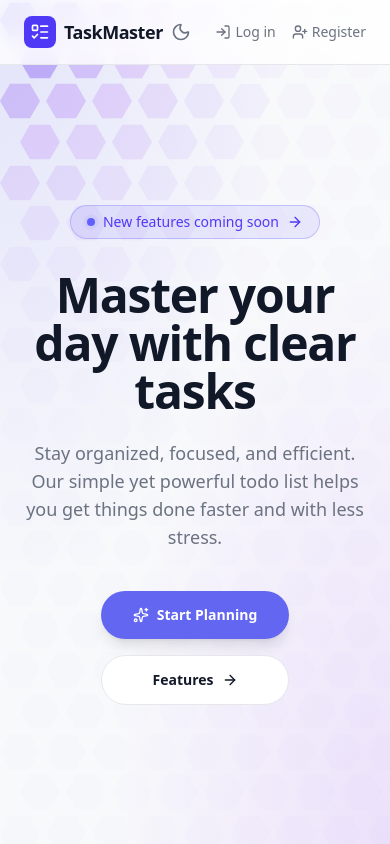
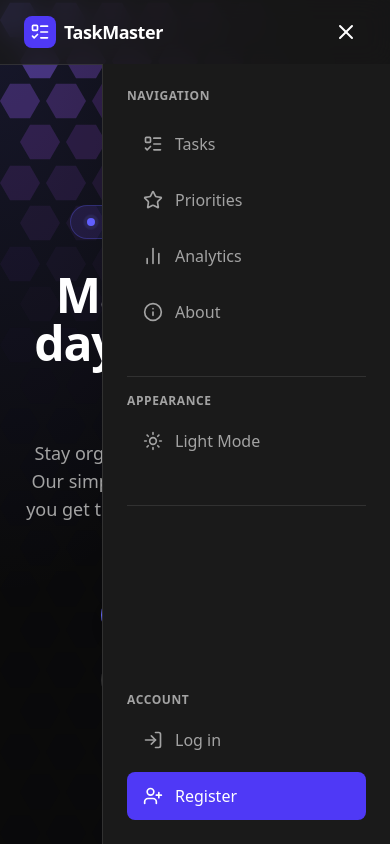
Before and after one commit to NarendraDabhi580/TodoMaster_MERN_application, a React (Vite) app in the folder frontend/: page / in a window 390 px wide. Both pictures are taken after a click on the button "Toggle menu". Built offline with nearby package versions, Linux system fonts and the light colour scheme; no server answers.

Commit message:
implement menu for small devices

```diff
--- a/frontend/src/components/Navbar.jsx
+++ b/frontend/src/components/Navbar.jsx
@@ -5,11 +5,13 @@ import {
   ListTodo,
   LogIn,
   LogOut,
+  Menu,
   Moon,
   Star,
   Sun,
   User,
   UserPlus,
+  X,
 } from "lucide-react";
 import toast from "react-hot-toast";
 import { useState } from "react";
@@ -23,9 +25,18 @@ const Navbar = () => {
   const { isAuthenticated, logout } = useAuth();
   const { theme, toggleTheme } = useTheme();
   const [showLogoutConfirm, setShowLogoutConfirm] = useState(false);
+  const [isMobileMenuOpen, setIsMobileMenuOpen] = useState(false);
 
   // Get current path
   const currentPath = location.pathname;
+
+  const toggleMobileMenu = () => {
+    setIsMobileMenuOpen(!isMobileMenuOpen);
+  };
+
+  const closeMobileMenu = () => {
+    setIsMobileMenuOpen(false);
+  };
 
   const handleLogout = () => {
     setShowLogoutConfirm(true);
@@ -33,6 +44,7 @@ const Navbar = () => {
 
   const performLogout = async () => {
     setShowLogoutConfirm(false); // Close the dialog first
+    closeMobileMenu(); // Close mobile menu
 
     try {
       await logout(); // Logout from context handles API call
@@ -103,7 +115,8 @@ const Navbar = () => {
           </Link>
         </div>
 
-        <div className="flex items-center gap-4">
+        {/* Desktop Actions */}
+        <div className="hidden md:flex items-center gap-4">
           <button
             onClick={(e) => toggleTheme(e)}
             className="p-2 rounded-full hover:bg-(--bg-primary) transition-colors group cursor-pointer"
@@ -164,6 +177,19 @@ const Navbar = () => {
             </>
           )}
         </div>
+
+        {/* Mobile Menu Button */}
+        <button
+          onClick={toggleMobileMenu}
+          className="md:hidden p-2 rounded-lg hover:bg-(--bg-primary) transition-colors"
+          aria-label="Toggle menu"
+        >
+          {isMobileMenuOpen ? (
+            <X className="h-6 w-6 text-(--text-primary)" />
+          ) : (
+            <Menu className="h-6 w-6 text-(--text-primary)" />
+          )}
+        </button>
       </div>
 
       {/* Logout Confirmation Dialog */}
@@ -174,6 +200,163 @@ const Navbar = () => {
         title="Confirm Logout"
         message="Are you sure you want to logout? You will need to login again to access your tasks."
       />
+
+      {/* Mobile Menu Overlay */}
+      {isMobileMenuOpen && (
+        <div
+          className="fixed top-16 left-0 right-0 bottom-0 bg-black/50 backdrop-blur-sm z-40 md:hidden"
+          onClick={closeMobileMenu}
+        />
+      )}
+
+      {/* Mobile Menu Slide-in */}
+      <div
+        className={`fixed top-16 right-0 h-[calc(100vh-4rem)] w-72 bg-(--bg-secondary) border-l border-(--border-color) z-50 transform transition-transform duration-300 ease-in-out md:hidden ${
+          isMobileMenuOpen ? "translate-x-0" : "translate-x-full"
+        }`}
+      >
+        <div className="flex flex-col h-full p-6 overflow-y-auto">
+          {/* Navigation Links */}
+          <div className="flex flex-col gap-2 mb-6">
+            <h3 className="text-xs font-semibold text-(--text-secondary) uppercase tracking-wider mb-2">
+              Navigation
+            </h3>
+            <Link
+              to="/tasks"
+              onClick={closeMobileMenu}
+              className={`flex items-center gap-3 px-4 py-3 rounded-lg transition-all ${
+                currentPath === "/tasks"
+                  ? "bg-indigo-600 text-white font-semibold"
+                  : "text-(--text-secondary) hover:bg-(--bg-primary) hover:text-(--text-primary)"
+              }`}
+            >
+              <ListTodo className="h-5 w-5" />
+              <span>Tasks</span>
+            </Link>
+            <Link
+              to="/priorities"
+              onClick={closeMobileMenu}
+              className={`flex items-center gap-3 px-4 py-3 rounded-lg transition-all ${
+                currentPath === "/priorities"
+                  ? "bg-indigo-600 text-white font-semibold"
+                  : "text-(--text-secondary) hover:bg-(--bg-primary) hover:text-(--text-primary)"
+              }`}
+            >
+              <Star className="h-5 w-5" />
+              <span>Priorities</span>
+            </Link>
+            <Link
+              to="/analytics"
+              onClick={closeMobileMenu}
+              className={`flex items-center gap-3 px-4 py-3 rounded-lg transition-all ${
+                currentPath === "/analytics"
+                  ? "bg-indigo-600 text-white font-semibold"
+                  : "text-(--text-secondary) hover:bg-(--bg-primary) hover:text-(--text-primary)"
+              }`}
+            >
+              <BarChart2 className="h-5 w-5" />
+              <span>Analytics</span>
+            </Link>
+            <Link
+              to="/about"
+              onClick={closeMobileMenu}
+              className={`flex items-center gap-3 px-4 py-3 rounded-lg transition-all ${
+                currentPath === "/about"
+                  ? "bg-indigo-600 text-white font-semibold"
+                  : "text-(--text-secondary) hover:bg-(--bg-primary) hover:text-(--text-primary)"
+              }`}
+            >
+              <Info className="h-5 w-5" />
+              <span>About</span>
+            </Link>
+          </div>
+
+          {/* Divider */}
+          <div className="border-t border-(--border-color) my-4" />
+
+          {/* Theme Toggle */}
+          <div className="mb-6">
+            <h3 className="text-xs font-semibold text-(--text-secondary) uppercase tracking-wider mb-2">
+              Appearance
+            </h3>
+            <button
+              onClick={(e) => toggleTheme(e)}
+              className="flex items-center gap-3 px-4 py-3 rounded-lg w-full text-(--text-secondary) hover:bg-(--bg-primary) hover:text-(--text-primary) transition-all"
+            >
+              {theme === "dark" ? (
+                <>
+                  <Sun className="h-5 w-5" />
+                  <span>Light Mode</span>
+                </>
+              ) : (
+                <>
+                  <Moon className="h-5 w-5" />
+                  <span>Dark Mode</span>
+                </>
+              )}
+            </button>
+          </div>
+
+          {/* Divider */}
+          <div className="border-t border-(--border-color) my-4" />
+
+          {/* Account Actions */}
+          <div className="mt-auto">
+            <h3 className="text-xs font-semibold text-(--text-secondary) uppercase tracking-wider mb-2">
+              Account
+            </h3>
+            {isAuthenticated ? (
+              <div className="flex flex-col gap-2">
+                <Link
+                  to="/profile"
+                  onClick={closeMobileMenu}
+                  className={`flex items-center gap-3 px-4 py-3 rounded-lg transition-all ${
+                    currentPath === "/profile"
+                      ? "bg-indigo-600 text-white font-semibold"
+                      : "text-(--text-secondary) hover:bg-(--bg-primary) hover:text-(--text-primary)"
+                  }`}
+                >
+                  <User className="h-5 w-5" />
+                  <span>Profile</span>
+                </Link>
+                <button
+                  onClick={() => {
+                    closeMobileMenu();
+                    handleLogout();
+                  }}
+                  className="flex items-center gap-3 px-4 py-3 rounded-lg text-(--text-secondary) hover:bg-red-500/10 hover:text-red-500 transition-all w-full"
+                >
+                  <LogOut className="h-5 w-5" />
+                  <span>Logout</span>
+                </button>
+              </div>
+            ) : (
+              <div className="flex flex-col gap-2">
+                {currentPath !== "/login" && (
+                  <Link
+                    to="/login"
+                    onClick={closeMobileMenu}
+                    className="flex items-center gap-3 px-4 py-3 rounded-lg text-(--text-secondary) hover:bg-(--bg-primary) hover:text-(--text-primary) transition-all"
+                  >
+                    <LogIn className="h-5 w-5" />
+                    <span>Log in</span>
+                  </Link>
+                )}
+                {currentPath !== "/register" && (
+                  <Link
+                    to="/register"
+                    onClick={closeMobileMenu}
+                    className="flex items-center gap-3 px-4 py-3 rounded-lg bg-indigo-600 text-white hover:bg-indigo-700 transition-all"
+                  >
+                    <UserPlus className="h-5 w-5" />
+                    <span>Register</span>
+                  </Link>
+                )}
+              </div>
+            )}
+          </div>
+        </div>
+      </div>
     </nav>
   );
 };
```
